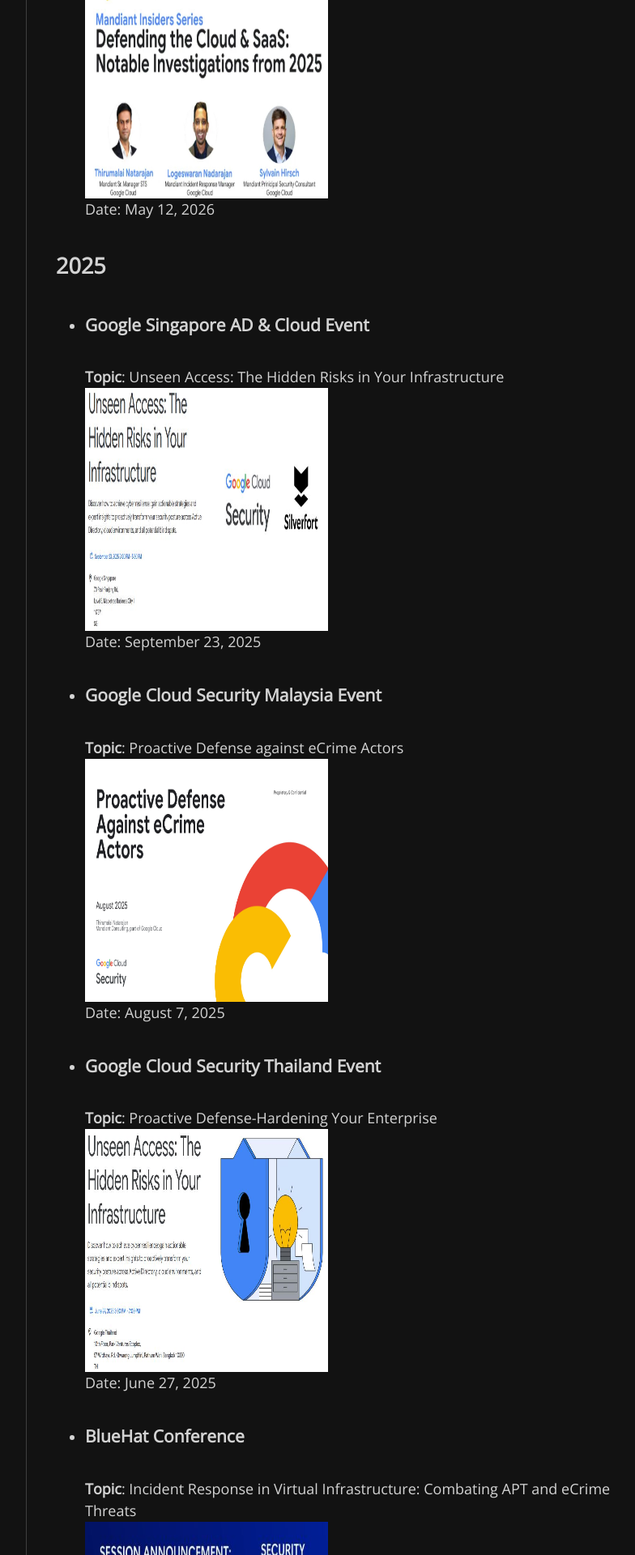
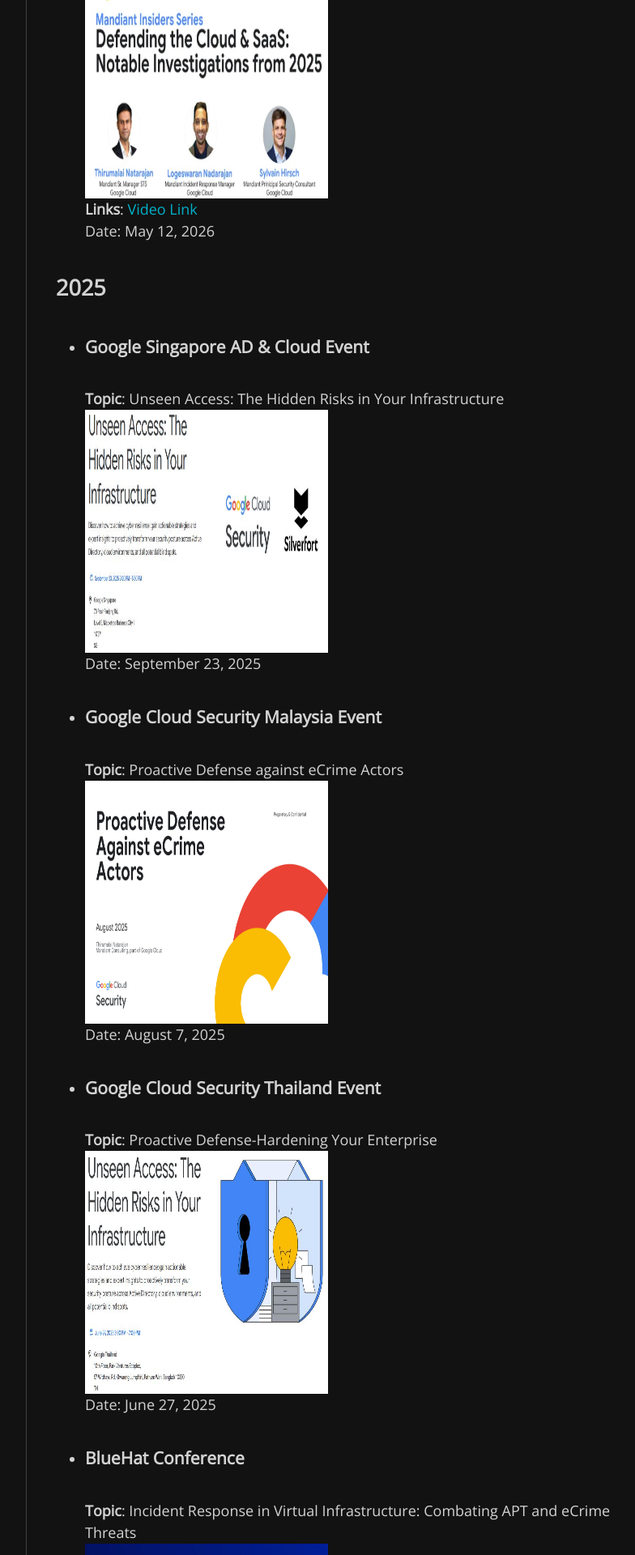
Before and after one commit to Th1ru-M/th1ru-m.github.io, a Jekyll site: the page built from talks.md, in a window 1280 px wide. Shown: the part 847-2767 px from the top of the page at 81% size, without its empty margins (357-1141 px from the left). Built offline with Jekyll 4.4.1, drawn with Linux system fonts in a browser that asks for light colours; nearby versions of some CDN libraries; some web fonts are replaced.

Commit message:
Update talks.md

```diff
--- a/talks.md
+++ b/talks.md
@@ -16,6 +16,7 @@ Date: Oct 15, 2026
 - ### **Mandiant Insiders Series**
 **Topic**: Defending the Cloud & SaaS: Notable Investigations from 2025
 <img src="/image/Insidersseries2026.jpg" width="300" height="300" />
+**Links**: [Video Link](https://www.brighttalk.com/webcast/12695/665924)
 Date: May 12, 2026
 
 ## **2025**
```
